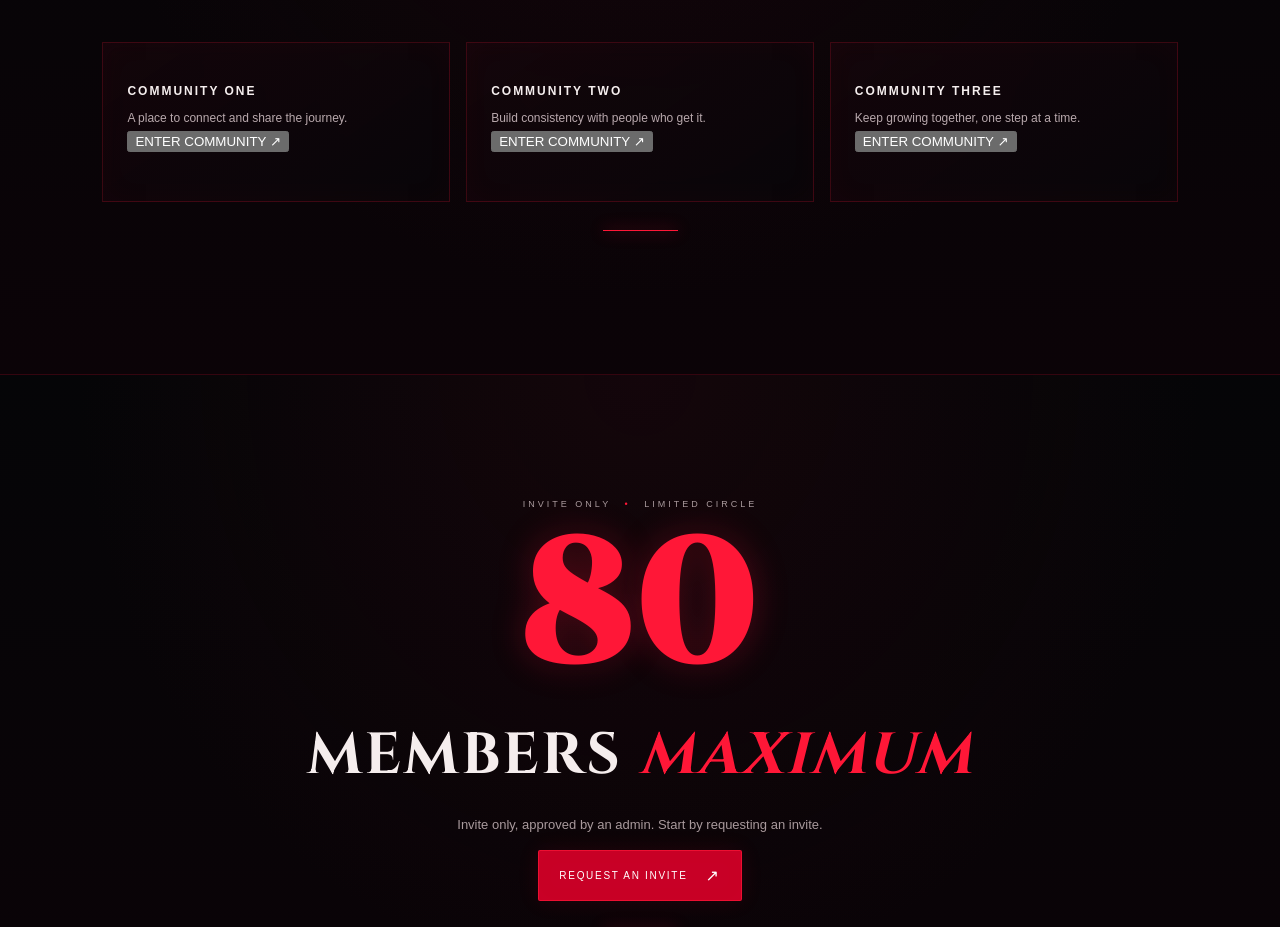
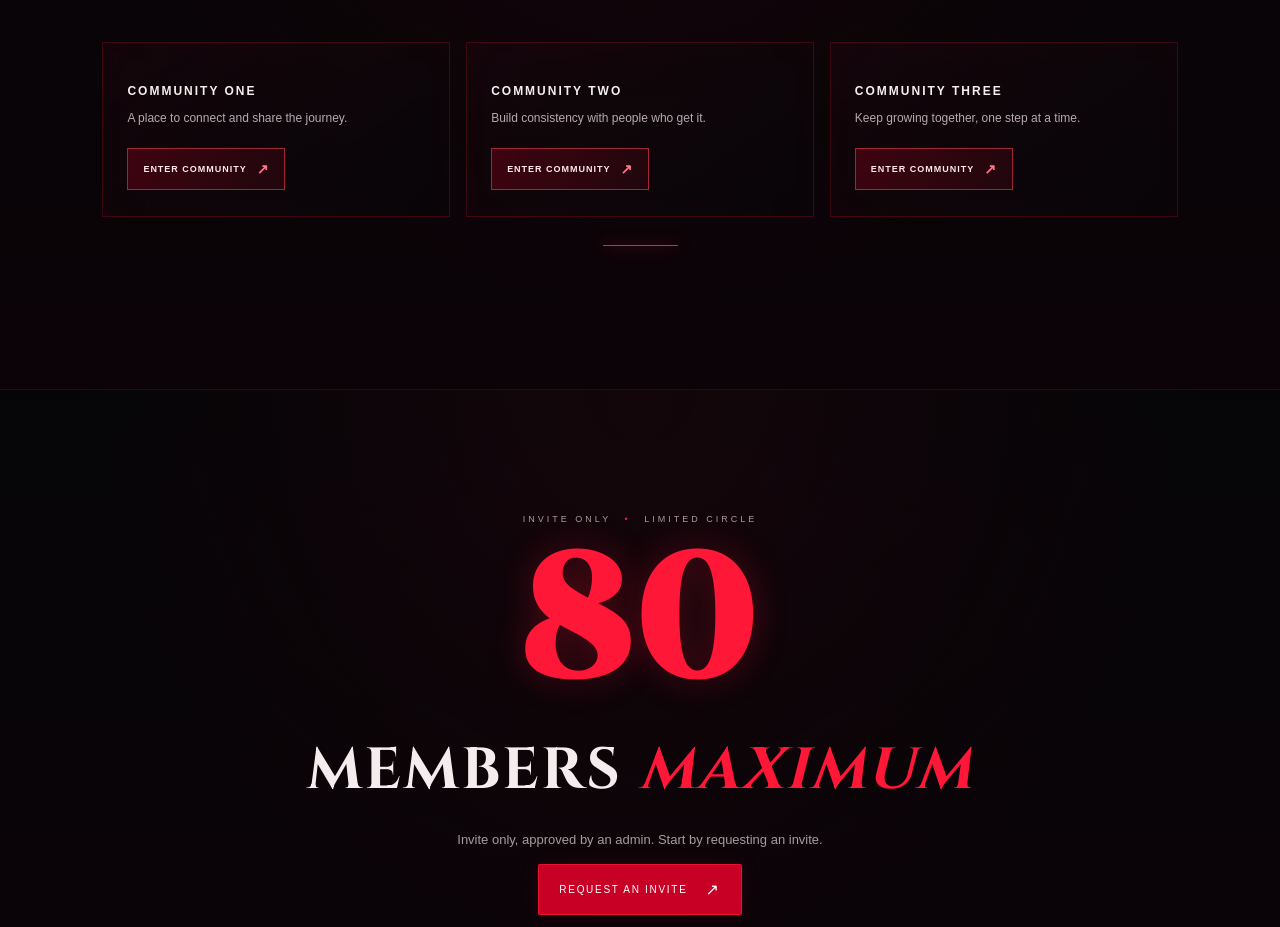
Before and after one commit to alone4verasthew-dot/TEAM-community-, a Next.js app: page / in a window 1280 px wide. Shown: the part 1680-2607 px from the top of the page. Built offline with nearby package versions, Linux system fonts and the light colour scheme.

Commit message:
Style TFY direct and community chats with Instagram-inspired layout

```diff
--- a/app/globals.css
+++ b/app/globals.css
@@ -1187,3 +1187,106 @@
  .chat-moon,.chat-mist,.chat-kanji,.chat-ember { animation:none !important; }
  .chat-nav a,.chat-nav button,.chat-open-button,.chat-compose-footer button,.member-messages-link { transition:none !important; }
 }
+
+
+/* TFY community entry + Instagram-inspired private/group chat refinements */
+.community-enter-button,.community-enter-primary {
+  display:inline-flex; align-items:center; justify-content:center; gap:10px;
+  min-height:42px; padding:12px 15px; border:1px solid rgba(255,64,91,.55);
+  background:linear-gradient(110deg,rgba(184,0,34,.28),rgba(42,7,16,.72));
+  color:#ffe8ec; font:800 9px Arial,sans-serif; letter-spacing:.11em; cursor:pointer;
+  transition:background .2s,border-color .2s,transform .2s,box-shadow .2s;
+}
+.community-enter-button span,.community-enter-primary span { color:#ff768a; font-size:14px; }
+.community-enter-button:hover,.community-enter-primary:hover {
+  background:linear-gradient(110deg,rgba(220,0,42,.48),rgba(72,7,22,.9));
+  border-color:#ff536c; transform:translateY(-2px); box-shadow:0 9px 25px rgba(220,0,42,.13);
+}
+#community .gate-steps article form { margin-top:18px; }
+.chat-page { background:radial-gradient(ellipse at 90% 0%,rgba(158,0,34,.15),transparent 35%),#09090b; }
+.chat-page::before { opacity:.12; }
+.chat-moon { opacity:.13; }
+.chat-mist { opacity:.35; }
+.chat-header { border-bottom-color:#292125; margin-bottom:28px; }
+.chat-header::after { background:linear-gradient(90deg,#ff263d66,transparent 42%,#ff263d44 76%,transparent); }
+.chat-list-panel,.chat-thread-panel,.community-chat-panel {
+  border:1px solid #30272b; border-radius:16px;
+  background:linear-gradient(145deg,rgba(20,17,20,.97),rgba(11,10,12,.98));
+  box-shadow:0 20px 60px rgba(0,0,0,.24),inset 0 1px rgba(255,255,255,.025);
+}
+.chat-list-panel::before,.chat-thread-panel::before { width:100%; height:1px; opacity:.55; }
+.chat-list-panel::after,.chat-thread-panel::after { display:none; }
+.chat-heading { margin-bottom:25px; }
+.chat-heading h1 { font-family:Arial,sans-serif; font-weight:750; letter-spacing:-.045em; }
+.chat-heading h1 span { color:#ff586f; }
+.chat-subtitle,.chat-panel-intro { color:#aaa1a5; }
+.chat-panel-heading h2 { font-family:Arial,sans-serif; font-weight:700; letter-spacing:-.025em; }
+.chat-avatar,.community-icon,.community-message-avatar {
+  border-radius:50%; background:linear-gradient(145deg,#4e0e1c,#171116);
+  border:1px solid rgba(255,85,109,.5); box-shadow:0 0 0 3px rgba(255,255,255,.025);
+}
+.chat-conversation-row,.chat-member-row { padding:14px 9px; border-radius:10px; }
+.chat-conversation-row:hover,.chat-member-row:hover { background:rgba(255,255,255,.045); }
+.chat-open-button,.chat-nav a,.chat-nav button {
+  border-radius:999px; background:rgba(255,255,255,.025);
+}
+.chat-open-button { padding-inline:14px; }
+.chat-thread-panel { border-radius:18px; }
+.chat-thread-topline { border-bottom-color:#2b2428; }
+.chat-thread-person { border-bottom-color:#2b2428; }
+.chat-thread-person h1 { font-family:Arial,sans-serif; font-weight:700; letter-spacing:-.03em; }
+.chat-message-stream { min-height:320px; }
+.chat-message-bubble,.chat-message-bubble-own {
+  border-radius:18px; padding:12px 15px 9px; border:1px solid #343034;
+  background:#1d1b1f; border-left:1px solid #343034; border-right:1px solid #343034;
+}
+.chat-message-bubble-own {
+  background:linear-gradient(130deg,#8d0b29,#510819); border-color:#a71a3a;
+}
+.chat-message-bubble time { color:#c2aeb5; }
+.chat-compose-form textarea { border-radius:14px; border-color:#363035; background:#141215; }
+.chat-compose-footer button { border-radius:999px; background:#b5092c; border-color:#dc2446; }
+.chat-footer { letter-spacing:.12em; }
+.community-chat-shell { max-width:880px; }
+.community-chat-panel { padding:clamp(18px,3vw,30px); position:relative; overflow:hidden; }
+.community-chat-heading { display:flex; align-items:center; justify-content:space-between; gap:12px; padding-bottom:18px; border-bottom:1px solid #292327; }
+.community-live-pill { display:inline-flex; align-items:center; gap:7px; color:#b7aab0; font:800 9px Arial,sans-serif; letter-spacing:.09em; }
+.community-live-pill i { width:6px; height:6px; border-radius:50%; background:#78d9a2; box-shadow:0 0 9px #78d9a266; }
+.community-title-row { display:flex; align-items:center; gap:16px; padding:24px 0 20px; border-bottom:1px solid #292327; }
+.community-icon { width:60px; height:60px; flex:0 0 60px; display:grid; place-items:center; color:#ff8194; font:27px serif; }
+.community-title-row .admin-eyebrow { margin:0 0 6px; }
+.community-title-row h1 { margin:0; color:#fff; font:700 clamp(24px,4vw,34px)/1.18 Arial,sans-serif; letter-spacing:-.04em; }
+.community-title-row p:last-child { margin:7px 0 0; color:#aaa1a5; font:12px/1.7 Arial,sans-serif; }
+.community-chat-status { display:flex; justify-content:space-between; gap:12px; padding:17px 0 0; color:#968b91; font:800 9px Arial,sans-serif; letter-spacing:.1em; }
+.community-message-stream { display:flex; flex-direction:column; gap:15px; min-height:clamp(300px,50vh,580px); max-height:clamp(300px,55vh,620px); overflow-y:auto; padding:22px 2px; scrollbar-color:#6b1730 #101012; }
+.community-message-row { display:flex; align-items:flex-end; gap:8px; }
+.community-message-row-own { justify-content:flex-end; }
+.community-message-avatar { display:grid; place-items:center; width:30px; height:30px; flex:0 0 30px; color:#ff9baa; font:600 12px Arial,sans-serif; }
+.community-message-bubble { max-width:min(78%,560px); padding:10px 13px 8px; border:1px solid #302a2e; border-radius:17px 17px 17px 5px; background:#1b191c; }
+.community-message-bubble-own { border-color:#9f1736; border-radius:17px 17px 5px 17px; background:linear-gradient(135deg,#8a0d2a,#510918); }
+.community-message-bubble strong { display:block; margin-bottom:5px; color:#ff8b9b; font:700 10px Arial,sans-serif; }
+.community-message-bubble p { margin:0; color:#f6edf0; white-space:pre-wrap; overflow-wrap:anywhere; font:13px/1.7 Arial,sans-serif; }
+.community-message-bubble time { display:block; margin-top:7px; text-align:right; color:#beaeb4; font:9px Arial,sans-serif; }
+.community-thread-empty,.community-join-state { text-align:center; padding:42px 12px; color:#b7aab0; }
+.community-thread-empty>span,.community-join-mark { color:#ff7186; font:30px serif; text-shadow:0 0 22px #ff284833; }
+.community-thread-empty h2,.community-join-state h2 { margin:12px 0 8px; color:#fff; font:700 23px Arial,sans-serif; letter-spacing:-.03em; }
+.community-thread-empty p,.community-join-state p { margin:0 auto 18px; max-width:360px; color:#aaa1a5; font:12px/1.8 Arial,sans-serif; }
+.community-enter-primary { border-radius:999px; padding-inline:22px; min-height:46px; }
+.community-compose-form { display:flex; align-items:center; gap:10px; padding-top:18px; border-top:1px solid #2b2428; }
+.community-compose-form textarea { flex:1; min-width:0; resize:vertical; min-height:50px; max-height:150px; padding:14px 16px; color:#fff; background:#161417; border:1px solid #383036; border-radius:24px; outline:none; font:13px/1.5 Arial,sans-serif; }
+.community-compose-form textarea:focus { border-color:#ab2946; box-shadow:0 0 0 2px #ff17371a; }
+.community-compose-form button { display:grid; place-items:center; width:47px; height:47px; flex:0 0 47px; border:0; border-radius:50%; background:#b5092c; color:white; cursor:pointer; font-size:17px; transition:transform .18s,background .18s; }
+.community-compose-form button:hover { background:#e11b41; transform:scale(1.04); }
+.community-privacy-note { margin:11px 0 0; color:#81777c; font:10px/1.6 Arial,sans-serif; text-align:center; }
+.sr-only { position:absolute; width:1px; height:1px; padding:0; margin:-1px; overflow:hidden; clip:rect(0,0,0,0); white-space:nowrap; border:0; }
+@media(max-width:680px) {
+  .community-chat-heading { align-items:flex-start; flex-wrap:wrap; }
+  .community-title-row { align-items:flex-start; }
+  .community-icon { width:49px; height:49px; flex-basis:49px; }
+  .community-message-bubble { max-width:88%; }
+  .community-compose-form textarea { min-height:45px; }
+  .community-enter-button { width:100%; justify-content:space-between; }
+}
+@media(prefers-reduced-motion:reduce) {
+  .community-enter-button,.community-enter-primary,.community-compose-form button { transition:none !important; }
+}
```
